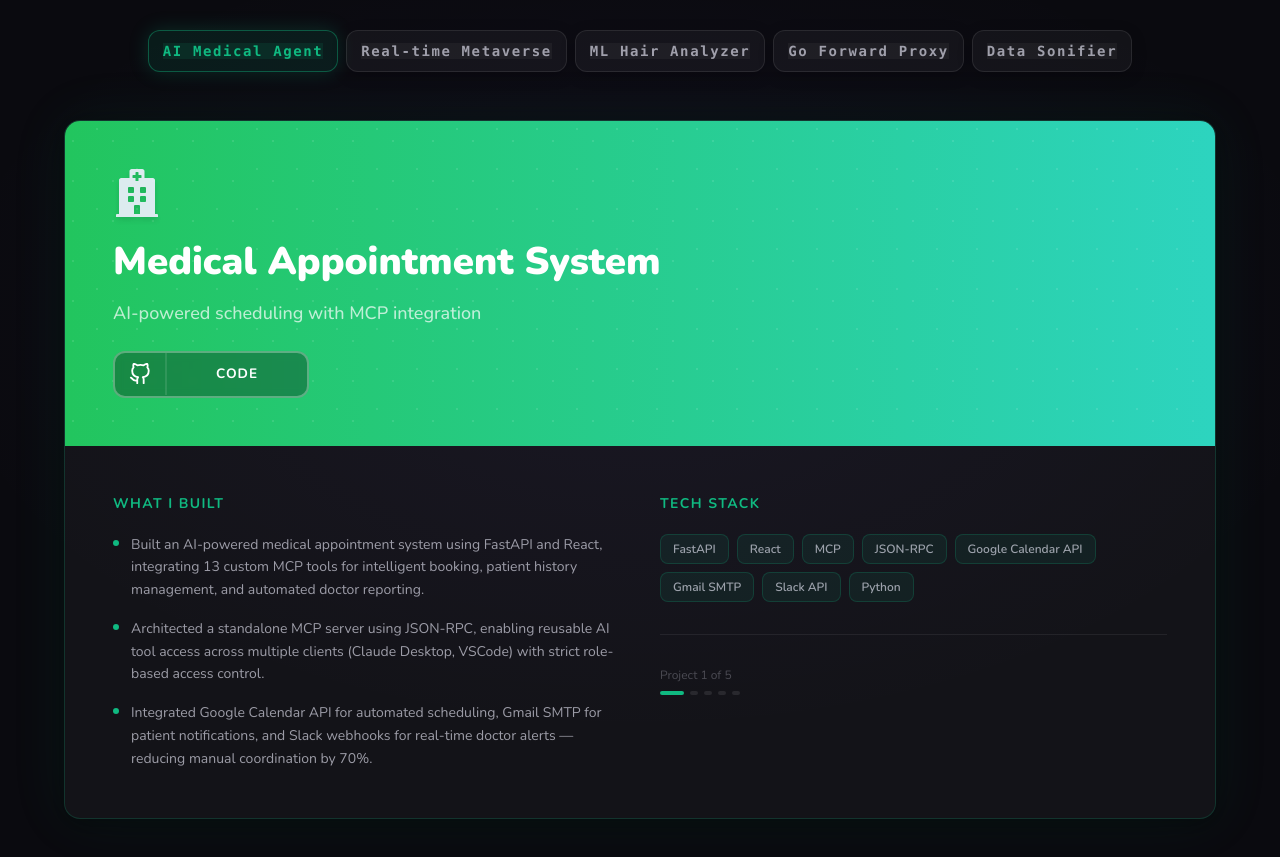
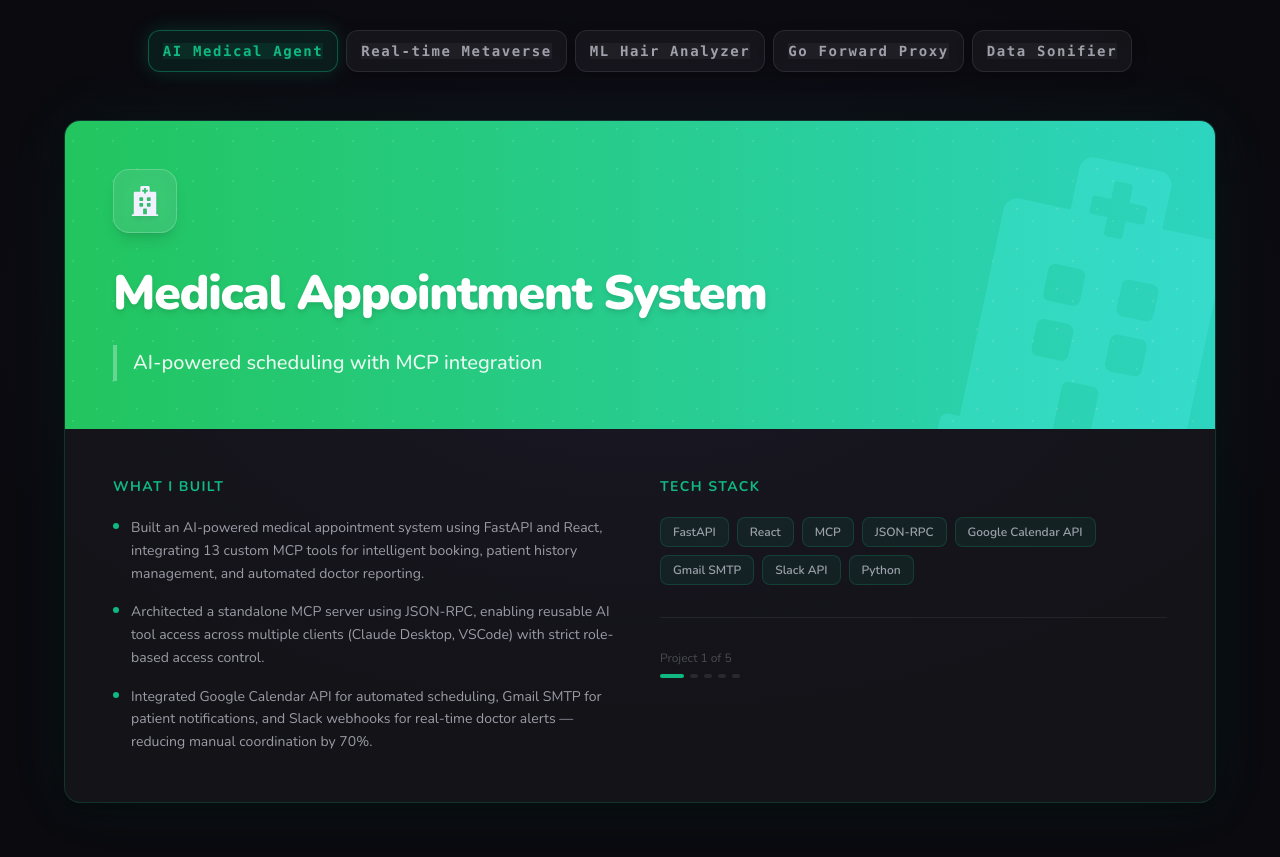
Before and after one commit to genosis18m/genosis18m.github.io, a Next.js app: page / in a window 1280 px wide. Shown: the part 1960-2817 px from the top of the page. Built offline with nearby package versions, Linux system fonts and the light colour scheme.

Commit message:
UI Card Refinements & 10 empty commits done earlier

```diff
--- a/components/ProjectsSection.tsx
+++ b/components/ProjectsSection.tsx
@@ -188,30 +188,19 @@ export default function ProjectsSection() {
                 backgroundSize: '40px 40px',
               }}
             />
-            <div className="relative z-10">
-              <div className="text-5xl mb-4 opacity-90 drop-shadow-md">{active.icon}</div>
-              <h3 className="font-display font-black text-white mb-2" style={{ fontSize: 'clamp(1.5rem, 3vw, 2.5rem)' }}>
+            {/* Giant Watermark Icon */}
+            <div className="absolute -right-8 -bottom-8 text-[300px] opacity-[0.2] mix-blend-overlay rotate-12 select-none pointer-events-none transition-all duration-700">
+              {active.icon}
+            </div>
+
+            <div className="relative z-10 flex flex-col justify-start gap-2">
+              <div className="w-16 h-16 rounded-2xl bg-white/10 backdrop-blur-md flex items-center justify-center text-3xl shadow-lg border border-white/20 mb-4 drop-shadow-md">
+                {active.icon}
+              </div>
+              <h3 className="font-display font-black text-white mb-2 tracking-tight drop-shadow-md" style={{ fontSize: 'clamp(2rem, 4vw, 3rem)' }}>
                 {active.title}
               </h3>
-              <p className="text-white/70 font-medium text-lg">{active.tagline}</p>
-
-              {/* Links */}
-              <div className="flex gap-3 mt-6 items-center">
-                <a
-                  href={active.github}
-                  target="_blank"
-                  rel="noopener noreferrer"
-                  className="gh-button-icon"
-                >
-                  <div className="gh-icon">
-                    <FiGithub />
-                  </div>
-                  <div className="gh-cube">
-                    <span className="gh-side gh-front">Code</span>
-                    <span className="gh-side gh-top">GitHub</span>
-                  </div>
-                </a>
-              </div>
+              <p className="text-white/90 font-medium text-xl border-l-4 border-white/30 pl-4 py-1">{active.tagline}</p>
             </div>
           </div>
 
--- a/components/SkillsSection.tsx
+++ b/components/SkillsSection.tsx
@@ -94,25 +94,16 @@ export default function SkillsSection() {
               </div>
 
               {/* Detailing (Second Content) */}
-              <div className="skill-second-content p-6" style={{ background: 'var(--bg-card-hover)' }}>
-                <div className="flex flex-col gap-2 justify-center content-center w-full h-full text-center">
-                  {group.skills.slice(0, 7).map((skill, i) => (
+              <div className="skill-second-content p-4" style={{ background: 'var(--bg-card-hover)' }}>
+                <div className="flex flex-wrap gap-2 justify-center content-center w-full h-full">
+                  {group.skills.map((skill, i) => (
                     <span
                       key={skill}
-                      className="text-xs font-bold tracking-widest transition-all duration-300 hover:scale-110 cursor-default"
-                      style={{
-                        color: 'var(--text-primary)',
-                        opacity: 1 - (i * 0.1),
-                      }}
+                      className="px-2.5 py-1.5 text-[11px] uppercase font-bold tracking-wider rounded-md transition-all duration-300 hover:scale-105 cursor-default text-blue-200 bg-blue-900 border border-blue-500/40 shadow shadow-blue-900/50"
                     >
                       {skill}
                     </span>
                   ))}
-                  {group.skills.length > 7 && (
-                    <span className="text-[9px] uppercase tracking-widest font-semibold opacity-50 mt-1.5" style={{ color: group.color }}>
-                      + {group.skills.length - 7} More
-                    </span>
-                  )}
                 </div>
               </div>
 
```
